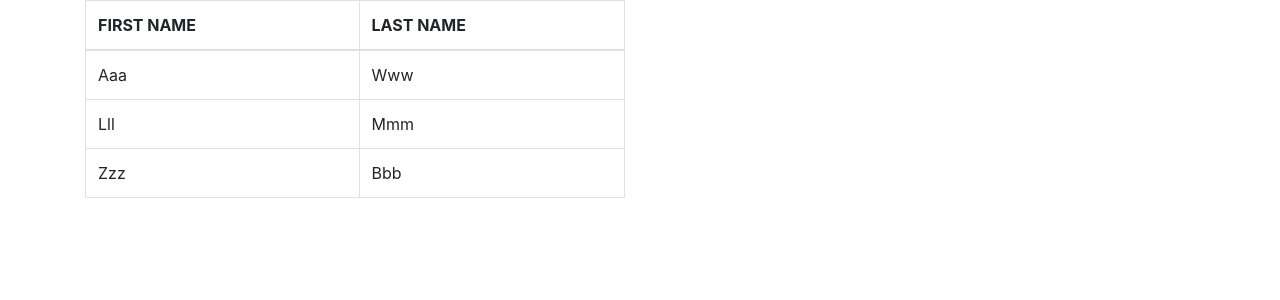
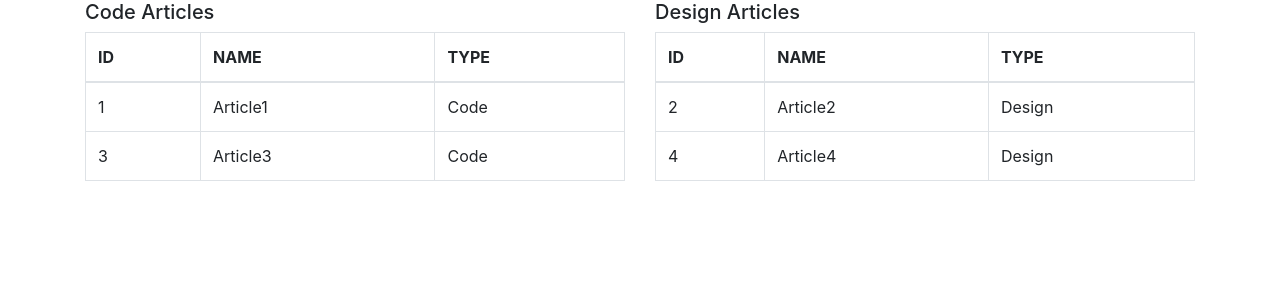
Before and after one commit to UniquelySimilar/vue-sandbox, a Vue app: page / in a window 1280 px wide. Shown: the top 300 px of the page. Built offline with nearby package versions, Linux system fonts and the light colour scheme.

Commit message:
stackoverflow: two filtered lists

```diff
--- a/src/App.vue
+++ b/src/App.vue
@@ -1,16 +1,16 @@
 <template>
   <div id="app" class="container">
-    <sort-table-by-columns />
+    <parent />
   </div>
 </template>
 
 <script>
-  import SortTableByColumns from '@/components/stackoverflow/misc/SortTableByColumns'
+  import Parent from '@/components/stackoverflow/two-filtered-lists/Parent'
 
   export default {
     name: 'App',
     components: {
-      SortTableByColumns
+      Parent
     },
     data() {
       return {
--- /dev/null
+++ b/src/components/stackoverflow/two-filtered-lists/ArticleList.vue
@@ -0,0 +1,36 @@
+<template>
+  <div class="two-filtered-lists">
+    <h5>{{ title }}</h5>
+    <table class="table table-bordered">
+      <thead>
+        <tr>
+          <th>ID</th>
+          <th>NAME</th>
+          <th>TYPE</th>
+        </tr>
+      </thead>
+      <tbody>
+        <tr v-for="article in articles" :key="article.id">
+          <td>{{ article.id }}</td>
+          <td>{{ article.name }}</td>
+          <td>{{ article.type }}</td>
+        </tr>
+      </tbody>
+    </table>
+  </div>
+</template>
+
+<script>
+  export default {
+    props: {
+      title: {
+        type: String,
+        required: true
+      },
+      articles: {
+        type: Array,
+        required: true
+      }
+    }
+  }
+</script>
--- /dev/null
+++ b/src/components/stackoverflow/two-filtered-lists/Parent.vue
@@ -0,0 +1,56 @@
+<template>
+  <div class="parent">
+    <div class="row">
+      <div class="col-md-6">
+        <article-list title="Code Articles" :articles="codeArticles" />
+      </div>
+      <div class="col-md-6">
+        <article-list title="Design Articles" :articles="designArticles" />
+      </div>
+    </div>
+  </div>
+</template>
+
+<script>
+  import ArticleList from './ArticleList.vue'
+
+  export default {
+    components: {
+      ArticleList
+    },
+    data() {
+      return {
+        articles: [
+          {
+            id: 1,
+            name: 'Article1',
+            type: 'Code'
+          },
+          {
+            id: 2,
+            name: 'Article2',
+            type: 'Design'
+          },
+          {
+            id: 3,
+            name: 'Article3',
+            type: 'Code'
+          },
+          {
+            id: 4,
+            name: 'Article4',
+            type: 'Design'
+          },
+        ]
+      }
+    },
+    computed: {
+      codeArticles() {
+        return this.articles.filter(article => article.type === 'Code');
+      },
+      designArticles() {
+        return this.articles.filter(article => article.type === 'Design');
+      }
+    }
+  }
+</script>
```
